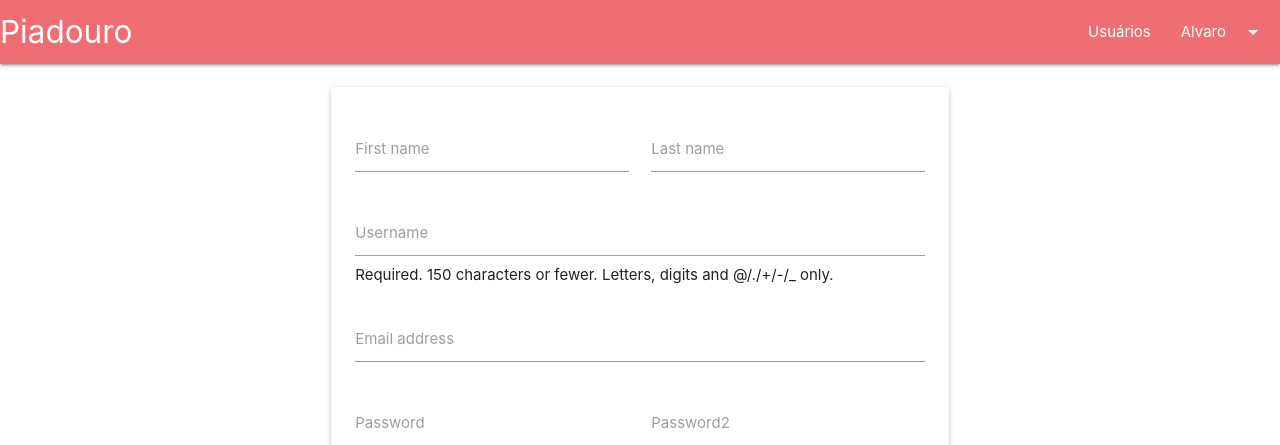
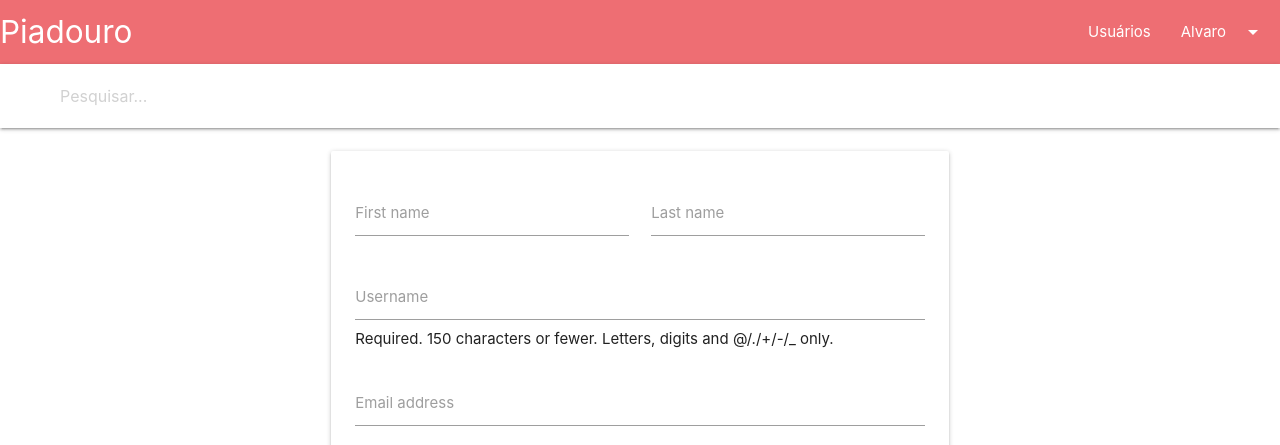
Before and after one commit to AlvaroLQueiroz/piadouro_apex, a Django app: page /cadastro/ in a window 1280 px wide. Shown: the top 445 px of the page. Run offline with Django 3.2, Linux system fonts and the light colour scheme; a user stored in the database is signed in; some libraries are stand-ins or nearby versions.

Commit message:
Adiciona uma barra de busca

```diff
--- a/pessoa/views.py
+++ b/pessoa/views.py
@@ -23,10 +23,15 @@ class Home(PageTitleMixin, LoginRequiredMixin, TemplateView):
 
     def get_context_data(self, *args, **kwargs):
         context = super().get_context_data(*args, **kwargs)
-        context['piados'] = Piado.objects.filter(
-            Q(proprietario=self.request.user) |
-            Q(proprietario__in=self.request.user.perfil.seguindo.all())
-        )
+        q = self.request.GET.get('q', False)
+        if not q:
+            context['piados'] = Piado.objects.filter(
+                Q(proprietario=self.request.user) |
+                Q(proprietario__in=self.request.user.perfil.seguindo.all())
+            )
+        else:
+            context['piados'] = Piado.objects.filter(conteudo__icontains=q)
+            context['q'] = q
         return context
 
 class UserDetail(PageTitleMixin, LoginRequiredMixin, DetailView):
--- a/piadouro/static/js/init.js
+++ b/piadouro/static/js/init.js
@@ -2,6 +2,7 @@ document.addEventListener('DOMContentLoaded', function() {
   var elems = document.querySelectorAll('select');
   var instances = M.FormSelect.init(elems, {});
   var comentario_forms = document.querySelectorAll('.piar');
+  var clickable_icons = document.querySelectorAll('i[href]');
 
   comentario_forms.forEach(comentario_form => {
     comentario_form.addEventListener('submit', function (event) {
@@ -20,6 +21,12 @@ document.addEventListener('DOMContentLoaded', function() {
     });
   });
 
+  clickable_icons.forEach(icon => {
+    icon.addEventListener('click', event => {
+      location.href = event.target.getAttribute('href');
+    })
+  })
+
   // Modal
   var elems = document.querySelectorAll('.modal');
   var instances = M.Modal.init(elems, {});
--- a/piadouro/templates/base.html
+++ b/piadouro/templates/base.html
@@ -26,6 +26,7 @@
   <nav>
     <div class="nav-wrapper">
       <a href="{% url 'home' %}" class="brand-logo">Piadouro</a>
+
       <ul class="right hide-on-med-and-down">
         {% if not request.user.is_authenticated %}
         <li><a href="{% url 'registration' %}">Criar conta</a></li>
@@ -38,6 +39,19 @@
       </ul>
     </div>
   </nav>
+  {% if request.user.is_authenticated %}
+  <nav>
+    <div class="nav-wrapper white">
+      <form action="{% url 'home' %}" method="GET">
+        <div class="input-field">
+          <input id="q" name="q" value="{{ q }}" type="search" placeholder="Pesquisar..." required>
+          <label class="label-icon" for="search"><i class="material-icons">search</i></label>
+          <i href="{% url 'home' %}" class="material-icons">close</i>
+        </div>
+      </form>
+    </div>
+  </nav>
+  {% endif %}
 
   <div class="section">
     <div class="row">
```
Also changed, not shown: 1 other file.
